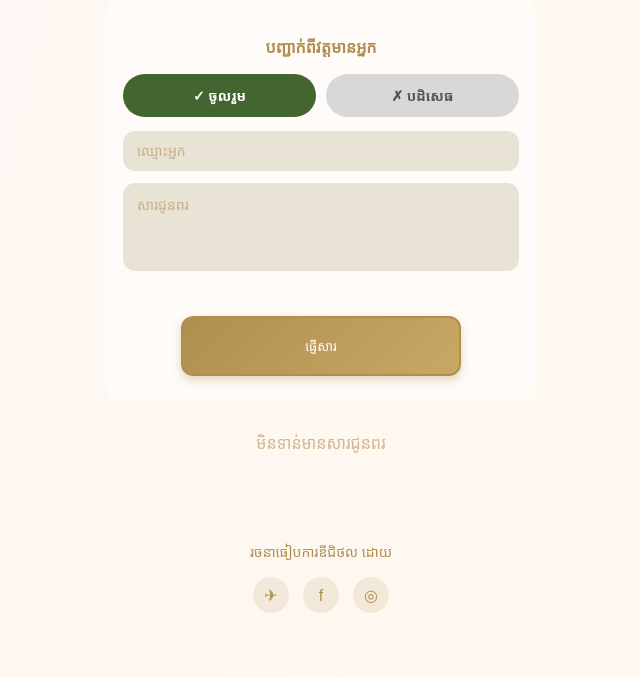
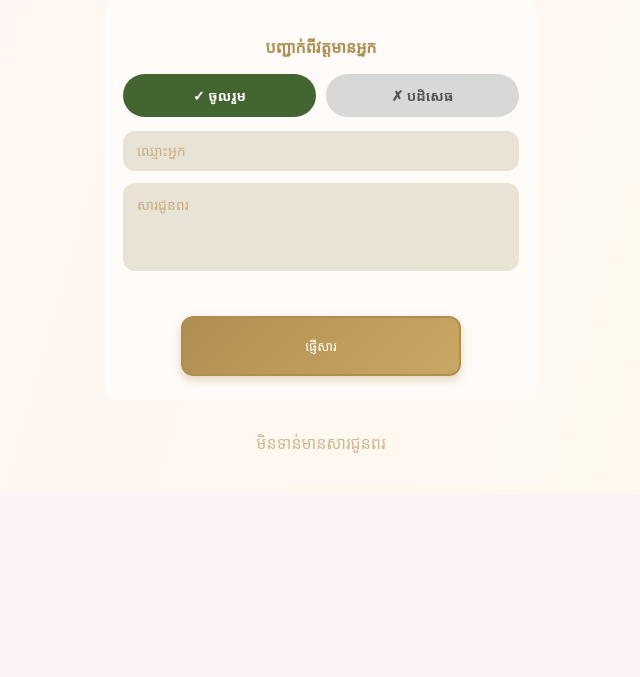
Before and after one commit to Tann-Menghong/wedding-invitation, a FastAPI app: page / in a window 1280 px wide. Shown: the part 4015-4692 px from the top of the page, without its empty margins (319-959 px from the left). After the commit the page ends 4468 px from the top, so only its background shows below. Run offline with FastAPI, Linux system fonts and the light colour scheme; some web fonts are replaced.

Commit message:
Remove footer credit line and social icons

```diff
--- a/data/content.json
+++ b/data/content.json
@@ -54,8 +54,5 @@
   "schedule": [
     { "time_km": "៦:០០ ព្រឹក", "title_km": "ពិធីប្រពិសាមង្គល" },
     { "time_km": "៥:០០ ល្ងាច", "title_km": "ពិធីជប់លៀងអាពាហ៍ពិពាហ៍" }
-  ],
-  "footer": {
-    "credit_km": "រចនាធៀបការឌីជិថល ដោយ"
-  }
+  ]
 }
--- a/static/css/style.css
+++ b/static/css/style.css
@@ -583,35 +583,6 @@ section h2.left {
   padding: 8px 0;
 }
 
-/* ---------- Footer ---------- */
-footer {
-  padding: 48px 24px 64px;
-  text-align: center;
-}
-
-footer .credit {
-  font-size: 14px;
-  margin-bottom: 10px;
-}
-
-.social-row {
-  display: flex;
-  justify-content: center;
-  gap: 14px;
-  margin-top: 16px;
-}
-
-.social-row a {
-  width: 36px;
-  height: 36px;
-  border-radius: 999px;
-  background: rgba(176, 142, 79, 0.15);
-  display: flex;
-  align-items: center;
-  justify-content: center;
-  color: var(--gold);
-}
-
 /* ---------- Animations ---------- */
 .reveal {
   opacity: 0;
--- a/templates/index.html
+++ b/templates/index.html
@@ -219,15 +219,6 @@
       </div>
     </section>
 
-    <!-- ===== Footer ===== -->
-    <footer>
-      <div class="credit khmer-title reveal" data-km="{{ content.footer.credit_km }}" data-en="Digital invitation by">{{ content.footer.credit_km }}</div>
-      <div class="social-row reveal">
-        <a href="#" aria-label="Telegram">✈</a>
-        <a href="#" aria-label="Facebook">f</a>
-        <a href="#" aria-label="Instagram">◎</a>
-      </div>
-    </footer>
   </div>
 
   <script src="/static/js/main.js"></script>
```
Also changed, not shown: docs/css/style.css (+0 -29 lines), docs/index.html (+0 -8 lines), templates/admin.html (+0 -8 lines).
